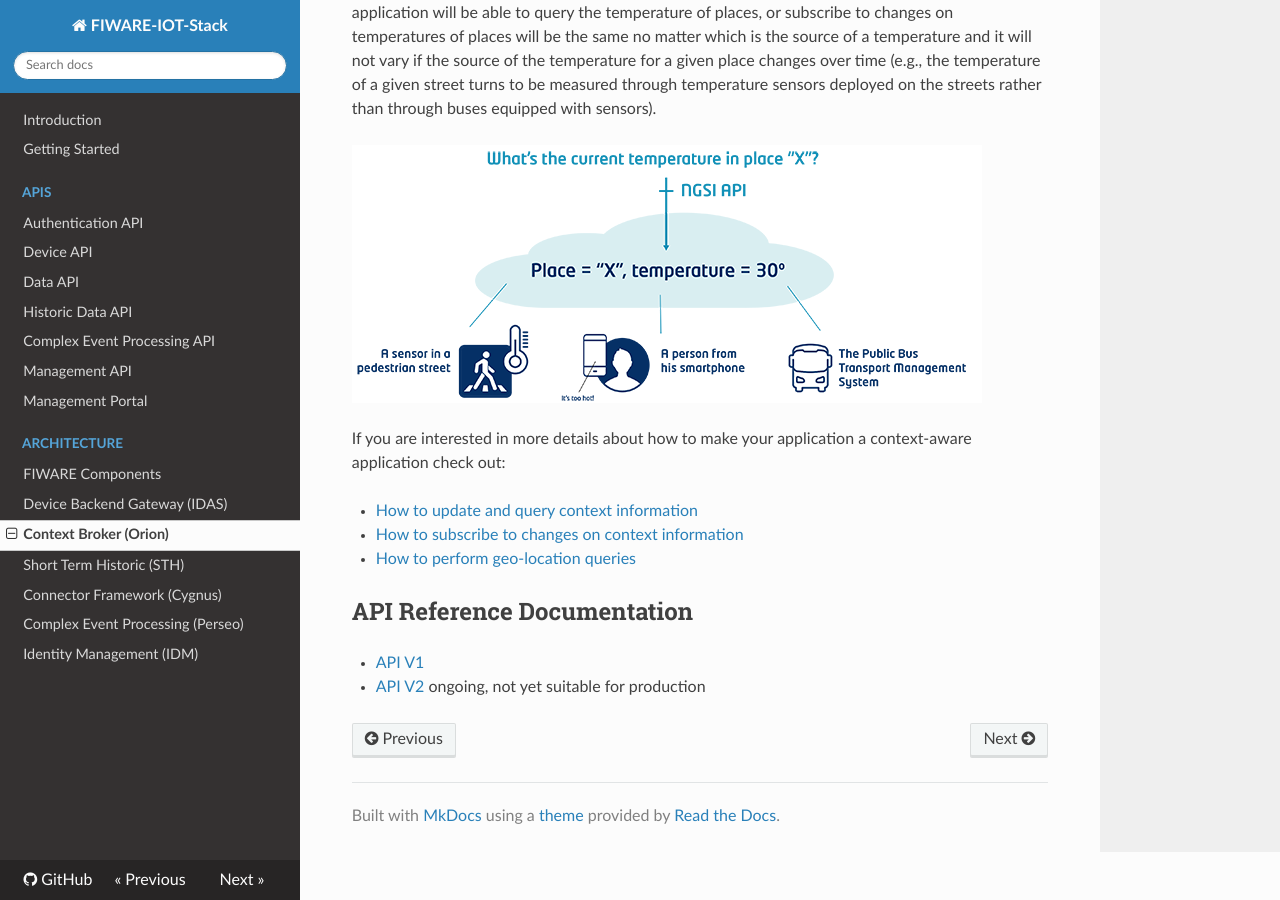
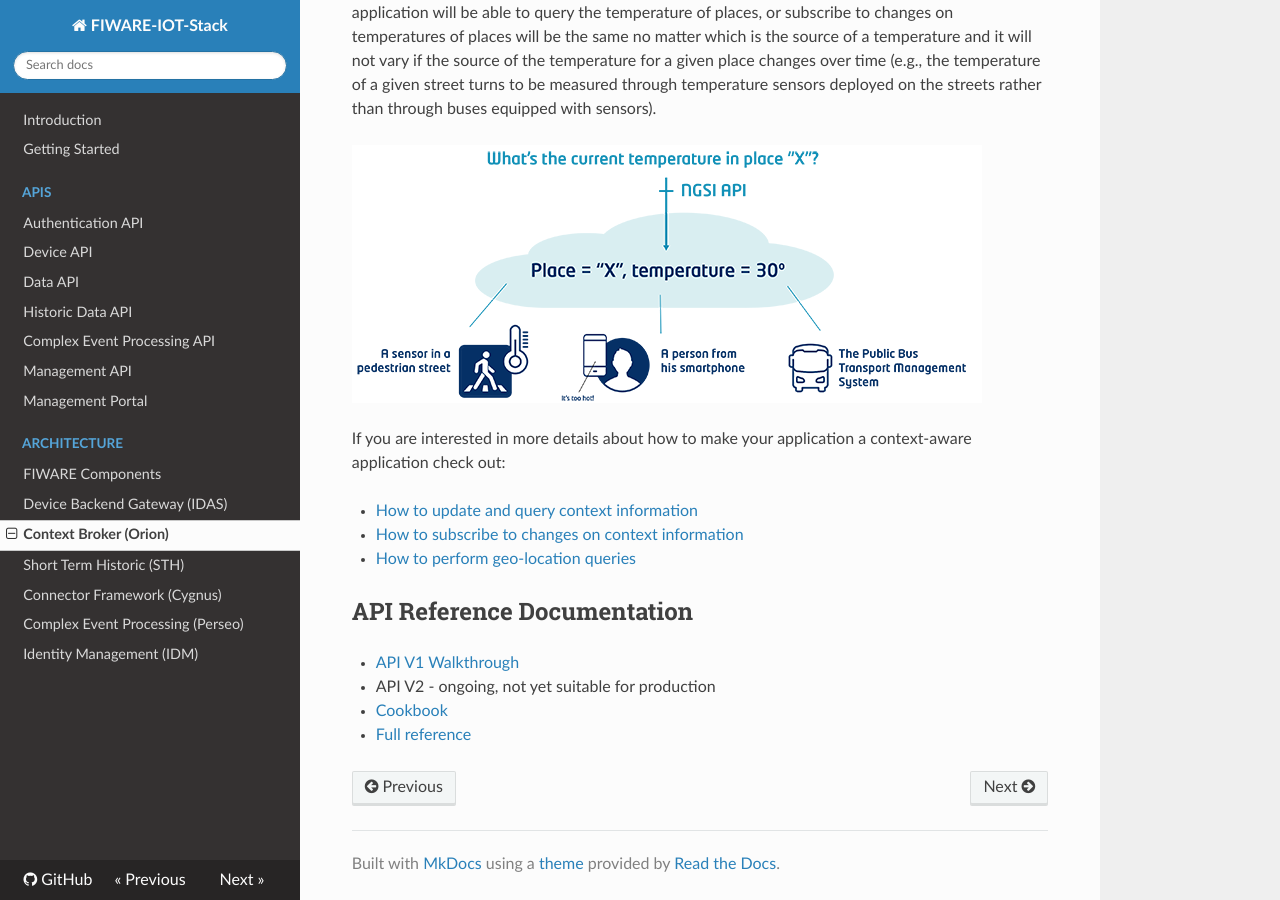
Before and after one commit to telefonicaid/thinking-cities, an MkDocs documentation site: the page built from docs/context_broker.md, in a window 1280 px wide and 900 px high, scrolled down 1021 px. Built offline with MkDocs 1.6.1, drawn with Linux system fonts in a browser that asks for light colours; nearby versions of some CDN libraries; old or Windows-style settings are respelled for this version of MkDocs.

Commit message:
FIX CB references

```diff
--- a/docs/context_broker.md
+++ b/docs/context_broker.md
@@ -24,5 +24,7 @@
 
 ## API Reference Documentation ##
 
-- [API V1](http://telefonicaid.github.io/fiware-orion/api/v1/)
-- [API V2](http://telefonicaid.github.io/fiware-orion/api/v2/cookbook/) ongoing, not yet suitable for production
+- [API V1 Walkthrough](http://fiware-orion.readthedocs.org/en/develop/user/walkthrough_apiv1/index.html)
+- API V2 - ongoing, not yet suitable for production
+  - [Cookbook](http://telefonicaid.github.io/fiware-orion/api/v2/cookbook/)
+  - [Full reference](http://telefonicaid.github.io/fiware-orion/api/v2/)
```
